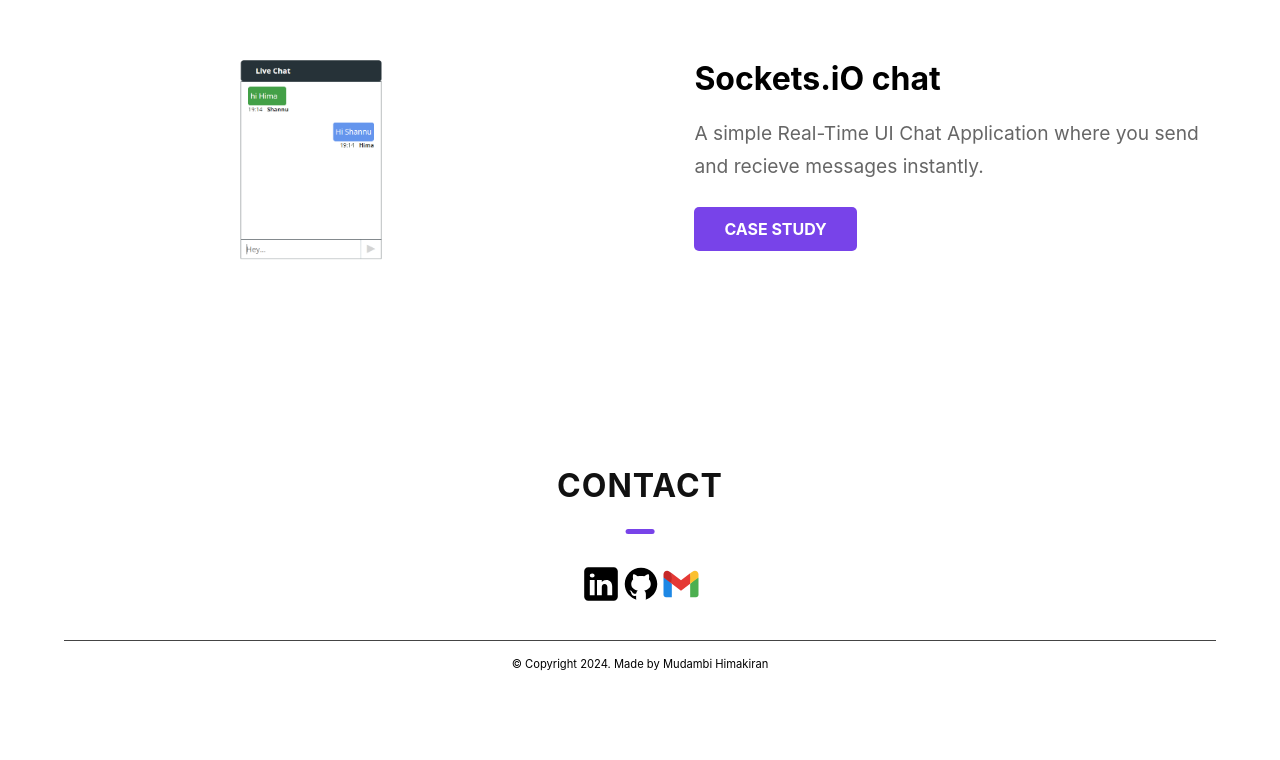
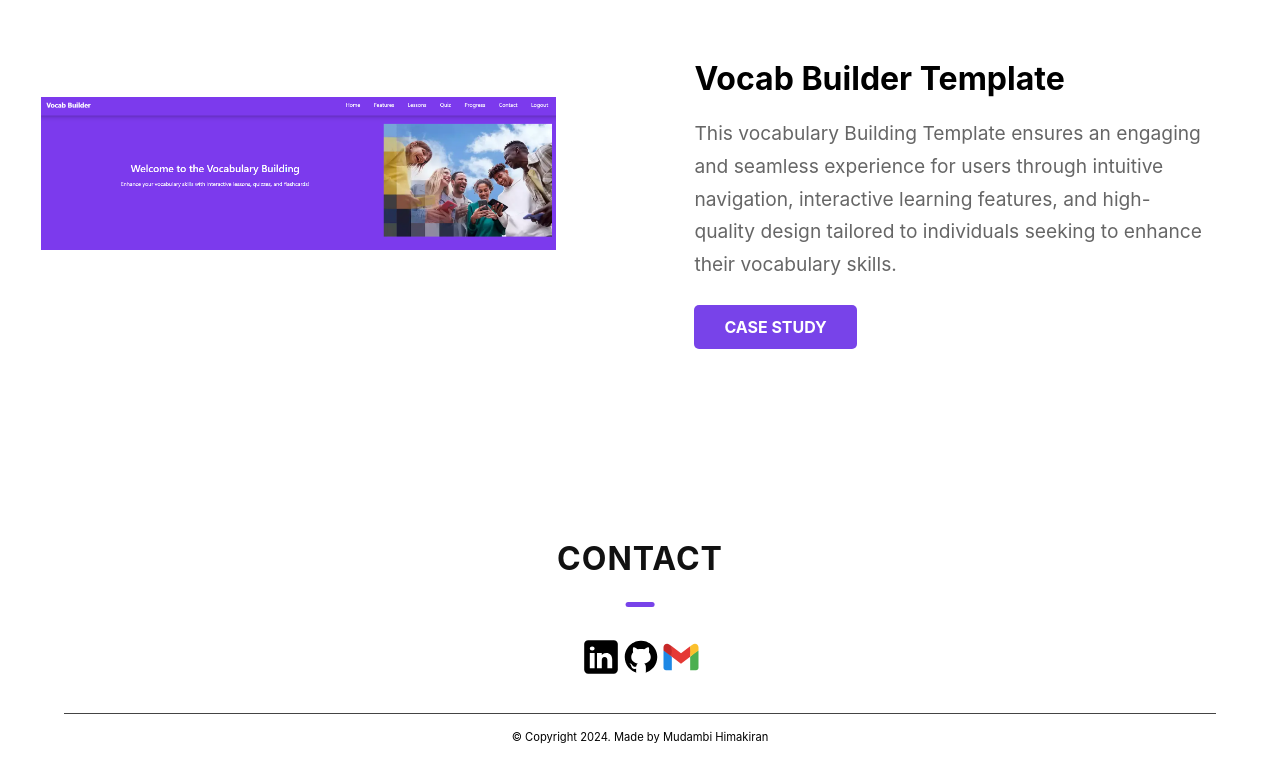
Before and after one commit to Himakiran77/Portfolio, a React (Create React App) app: page / in a window 1280 px wide. Shown: the part 3930-4690 px from the top of the page. Before the commit the page ends 4617 px from the top, so only its background shows below. Built offline with nearby package versions, Linux system fonts and the light colour scheme.

Commit message:
updated new project

```diff
--- a/src/Components/Projects.js
+++ b/src/Components/Projects.js
@@ -3,7 +3,7 @@ import styled from 'styled-components';
 import Ecommerce from "../assets/E-Commerce.png";
 import Farmroots from "../assets/Farmroots.png";
 import Legalapp from "../assets/LegalApp.png";
-import Sockets from "../assets/Sockets.png";
+import Vocab from '../assets/Vocab.png'
 
 const ProjectsSection = styled.section`
   padding: 4rem 0;
@@ -183,9 +183,23 @@ const ProjectImage3 = styled.img`
   position: relative;
 
   @media (min-width: 768px) {
-    max-width: 140%;
+    max-width: 98%;
     right: 100px;
+    margin-top: 90px;
+    margin-left: 90px;
   }
+  @media (min-width: 425px) {
+   margin-top: 90px;
+
+}
+    @media (min-width: 375px) {
+    max-width: 88%;
+   margin-top: 90px;
+}
+    @media (min-width: 320px) {
+    max-width: 100%;
+    margin-top: 90px;
+}
 `;
 
 const ProjectContent = styled.div`
@@ -323,14 +337,14 @@ const Projects = () => {
           </ProjectRow>
           <ProjectRow>
             <ProjectImageContainer>
-              <ProjectImage3 src={Sockets} alt="Software Screenshot" loading="lazy" />
+              <ProjectImage3 src={Vocab} alt="Software Screenshot" loading="lazy" />
             </ProjectImageContainer>
             <ProjectContent>
-              <ProjectTitle>Sockets.iO chat</ProjectTitle>
+              <ProjectTitle>Vocab Builder Template</ProjectTitle>
               <ProjectDescription>
-                A simple Real-Time UI Chat Application where you send and recieve messages instantly.
+              This vocabulary Building Template ensures an engaging and seamless experience for users through intuitive navigation, interactive learning features, and high-quality design tailored to individuals seeking to enhance their vocabulary skills.
               </ProjectDescription>
-              <CaseStudyLink href="https://dost-1sjj.onrender.com/" target="_blank">Case Study</CaseStudyLink>
+              <CaseStudyLink href="https://vocab-bulider.vercel.app/" target="_blank">Case Study</CaseStudyLink>
             </ProjectContent>
           </ProjectRow>
         </ProjectsContent>
```
Also changed, not shown: src/assets/Vocab.png (added).
